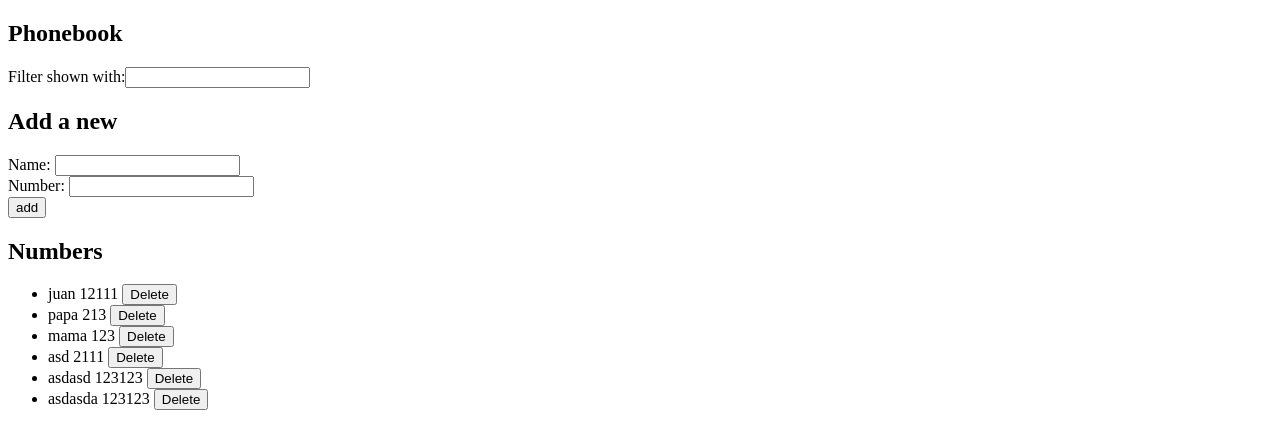
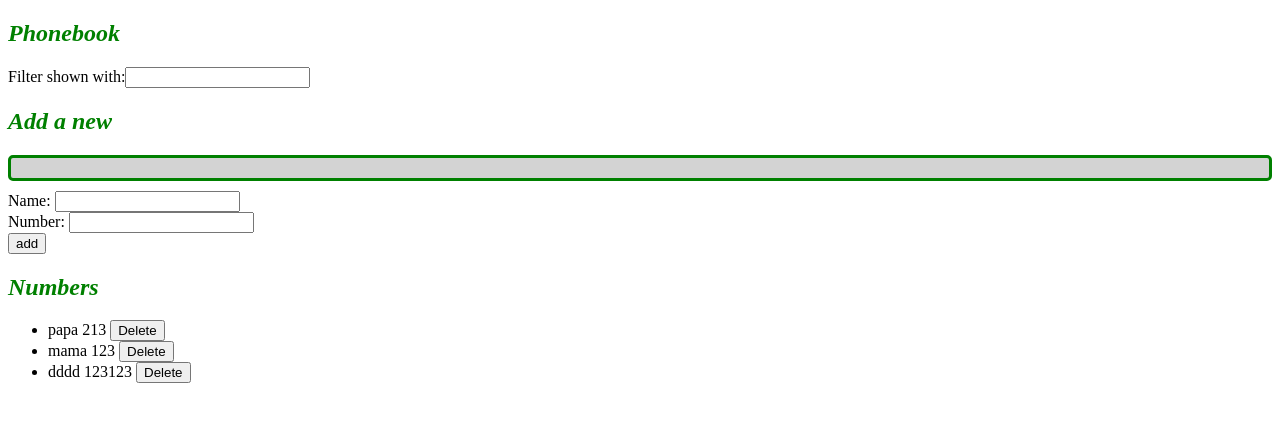
Before and after one commit to Nicobrandoni98/Bootcamp-con-ejercicios, a React (Create React App) app in the folder part2-fullstack-ejercicios/: page / in a window 1280 px wide. Shown: the top 448 px of the page. Built offline with nearby package versions, Linux system fonts and the light colour scheme; data requests are answered from the project's data file.

Commit message:
en la mitad de los ejercicios del capitulo E part2

```diff
--- a/part2-fullstack-ejercicios/db.json
+++ b/part2-fullstack-ejercicios/db.json
@@ -1,10 +1,5 @@
 {
   "persons": [
-    {
-      "id": "8ecd",
-      "name": "juan",
-      "number": "12111"
-    },
     {
       "id": "4286",
       "name": "papa",
@@ -19,21 +14,11 @@
       "id": "a074"
     },
     {
-      "id": "34d2",
-      "name": "asd",
-      "number": "2111"
-    },
-    {
       "id": "9dc1"
     },
     {
-      "id": "ffb8",
-      "name": "asdasd",
-      "number": "123123"
-    },
-    {
-      "id": "1f74",
-      "name": "asdasda",
+      "id": "1b9b",
+      "name": "dddd",
       "number": "123123"
     }
   ]
--- a/part2-fullstack-ejercicios/src/App.jsx
+++ b/part2-fullstack-ejercicios/src/App.jsx
@@ -3,13 +3,15 @@ import Filter from "./components/Filter";
 import PersonForm from "./components/PersonForm";
 import Numbers from "./components/Numbers";
 import axios from "axios";
-import personsService from './services/persons'
+import personsService from "./services/persons";
+import Notification from "./components/Notification";
 
 const App = () => {
   const [persons, setPersons] = useState([]);
   const [newName, setNewName] = useState("");
   const [newNumber, setNewNumber] = useState("");
   const [filter, setfilter] = useState("");
+  const [errorMessage, setErrorMessage] = useState("");
 
   useEffect(() => {
     personsService.getAll().then((response) => {
@@ -17,20 +19,36 @@ const App = () => {
     });
   }, []);
 
-
   const addPerson = (event) => {
     event.preventDefault();
-    const existingPerson = persons.find((person) => person.name === newName)
+    const existingPerson = persons.find((person) => person.name === newName);
 
     if (existingPerson) {
-      const confirmChange = window.confirm(`Change the number of ${existingPerson.name} ?`)
+      const confirmChange = window.confirm(
+        `Change the number of ${existingPerson.name} ?`
+      );
       if (confirmChange) {
-        const personObject = {...existingPerson, number : newNumber
-        }
-        personsService.update(existingPerson.id,personObject).then((response) => {
-          setPersons(persons.map(person => person.id === response.data.id ? response.data : person))
-          setNewName("")
-          setNewNumber("")
+        const personObject = { ...existingPerson, number: newNumber };
+        personsService
+          .update(existingPerson.id, personObject)
+          .then((response) => {
+            setPersons(
+              persons.map((person) =>
+                person.id === response.data.id ? response.data : person
+              )/* .catch(error => {
+                console.log(error);
+              }) ACA TAMPOCO ESSSSSSSSSSSSSSSSSSSSSSSSSSSSSSSSSSSSSSSSSSSSSSSSSSSSSSSSSSSSSSSSSSSSSSSSSSSSSSSSSSSSSSSSSSSSSSSSSSSSSSSSSSSSSSSSS*/
+
+            )
+
+            setNewName("");
+            setNewNumber("");
+            setErrorMessage(
+              `The person's number '${personObject.name}' was modified from the server`
+            );
+            setTimeout(() => {
+              setErrorMessage(null);
+            }, 5000);
           })
       }
     } else {
@@ -38,14 +56,18 @@ const App = () => {
         name: newName,
         number: newNumber,
       };
-      personsService.create(personObject)
-        .then((response) => {
+      personsService.create(personObject).then((response) => {
         setPersons(persons.concat(response.data));
         setNewName("");
         setNewNumber("");
+
+        setErrorMessage(
+          `The person '${personObject.name}' was added to the server`
+        );
+        setTimeout(() => {
+          setErrorMessage(null);
+        }, 5000);
       });
-
-
     }
   };
 
@@ -61,30 +83,41 @@ const App = () => {
     setfilter(event.target.value);
   };
 
-  const personsToShow = persons.filter((person) =>
+  const personsToShow = persons.filter(
+    (person) =>
       person.name && person.name.toLowerCase().includes(filter.toLowerCase())
   );
 
-  const deletePerson = id => {
-    const person = persons.find (person => person.id === id)
+  const deletePerson = (id) => {
+    const person = persons.find((person) => person.id === id);
 
     if (person) {
-      const deleteConfirm = window.confirm(`Delete ${person.name} ?`)
+      const deleteConfirm = window.confirm(`Delete ${person.name} ?`);
       if (deleteConfirm) {
-      personsService.deletePerson(id).then(response => {
-        setPersons(persons.filter(person => person.id !== id))
-      }).catch(error => {
-        console.error(`No se pudo eliminar la persona con ID ${id}.`, error)
-        alert(`La persona con ID ${id} no se pudo eliminar. Puede que ya haya sido eliminada o no exista.`)
-      })}
+        personsService
+          .deletePerson(id)
+          .then((response) => {
+            setPersons(persons.filter((person) => person.id !== id));
+          })
+          .catch((error) => {
+            console.error(
+              `No se pudo eliminar la persona con ID ${id}.`,
+              error
+            );
+            alert(
+              `La persona con ID ${id} no se pudo eliminar. Puede que ya haya sido eliminada o no exista.`
+            );
+          });
       }
     }
+  };
 
   return (
     <div>
       <h2>Phonebook</h2>
       <Filter filter={filter} handleFilterChange={handleFilterChange} />
       <h2>Add a new</h2>
+      <Notification message={errorMessage} />
       <PersonForm
         addPerson={addPerson}
         newName={newName}
@@ -93,7 +126,7 @@ const App = () => {
         handlePersonChange={handlePersonChange}
       />
       <h2>Numbers</h2>
-      <Numbers personsToShow={personsToShow} deletePerson={deletePerson}/>
+      <Numbers personsToShow={personsToShow} deletePerson={deletePerson} />
     </div>
   );
 };
--- /dev/null
+++ b/part2-fullstack-ejercicios/src/components/Notification.js
@@ -0,0 +1,13 @@
+const Notification = ({ message }) => {
+    if (message === null) {
+      return null
+    }
+
+    return (
+      <div className="agregado">
+        {message}
+      </div>
+    )
+  }
+
+  export default Notification
--- /dev/null
+++ b/part2-fullstack-ejercicios/src/index.css
@@ -0,0 +1,14 @@
+h2 {
+    color: green;
+    font-style: italic;
+  }
+
+  .agregado {
+    color: green;
+    background: lightgrey;
+    font-size: 20px;
+    border-style: solid;
+    border-radius: 5px;
+    padding: 10px;
+    margin-bottom: 10px;
+  }
--- a/part2-fullstack-ejercicios/src/index.jsx
+++ b/part2-fullstack-ejercicios/src/index.jsx
@@ -1,6 +1,6 @@
 import React from 'react'
 import ReactDOM from 'react-dom/client'
-
+import './index.css'
 import App from './App'
 
 ReactDOM.createRoot(document.getElementById("root")).render(<App />);
```
Lines whose indentation alone changed are shown as unchanged.
